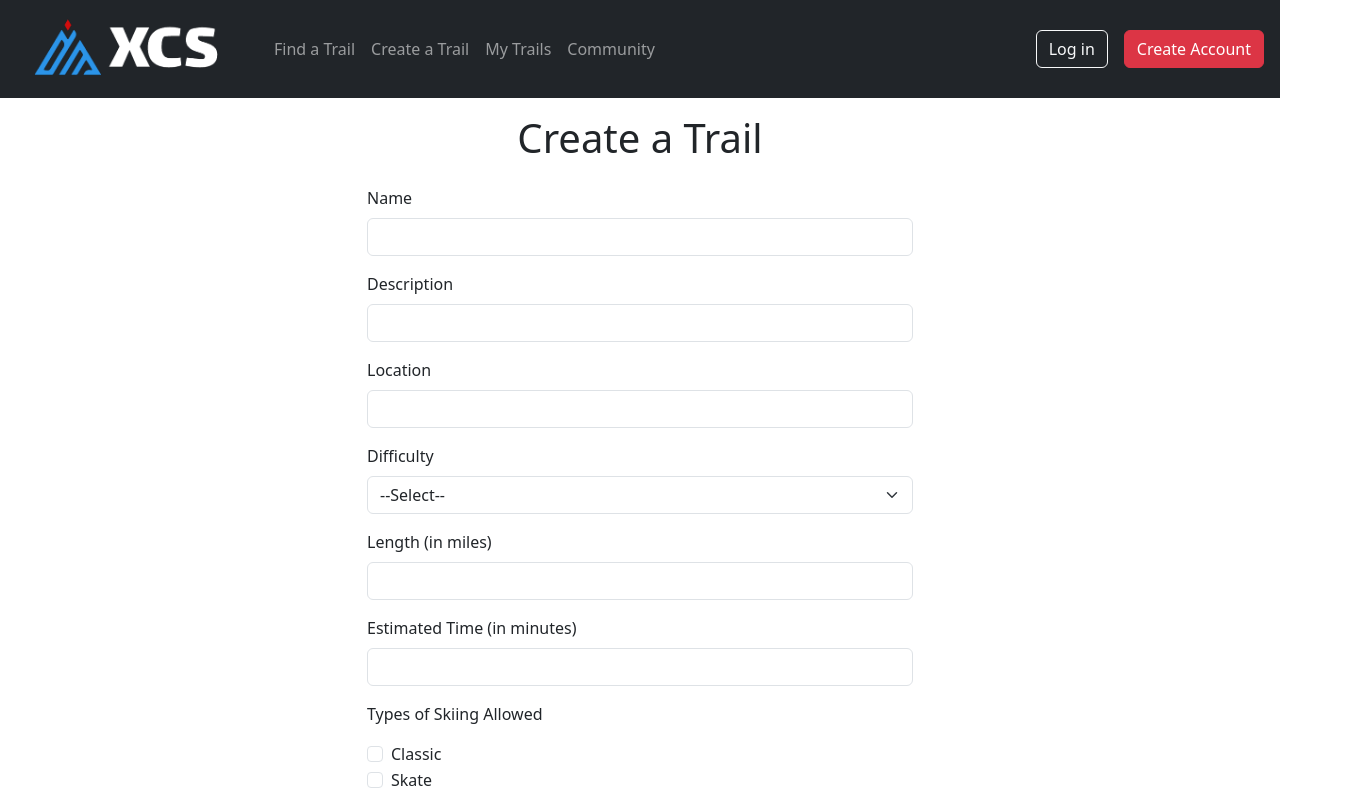
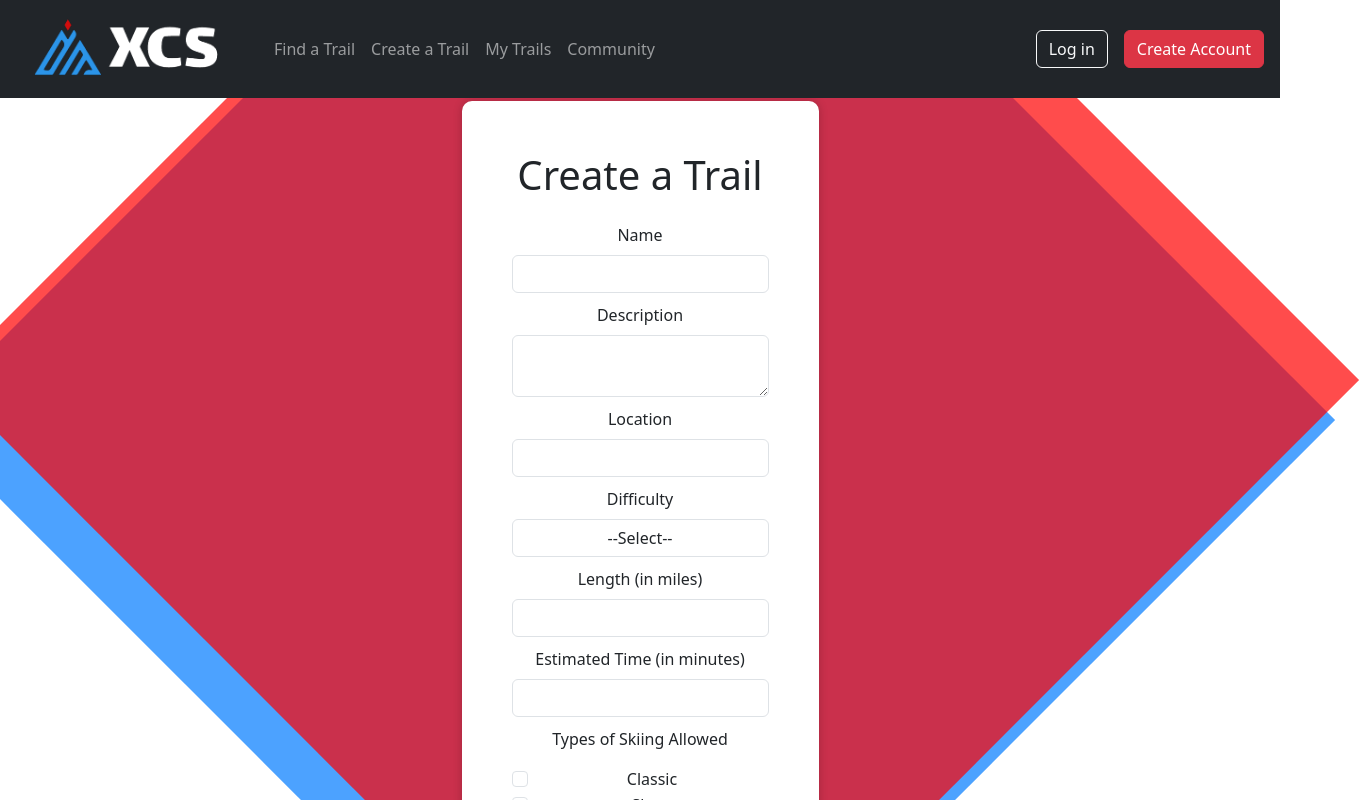
Before and after one commit to kmaule15/xcski-frontend, a React (Create React App) app: page /createtrail in a window 1280 px wide. Shown: the top 800 px of the page, 1359 px wide, since content can reach past the window. Built offline with nearby package versions, Linux system fonts and the light colour scheme.

Commit message:
trail form style mirrors existing forms

```diff
--- a/package.json
+++ b/package.json
@@ -3,6 +3,7 @@
   "version": "0.1.0",
   "private": true,
   "dependencies": {
+    "@mapbox/search-js-react": "^1.0.0-beta.18",
     "@react-google-maps/api": "^2.19.2",
     "@testing-library/jest-dom": "^5.17.0",
     "@testing-library/react": "^13.4.0",
--- /dev/null
+++ b/src/components/Trail/CreateTrails/CreateTrail.css
@@ -0,0 +1,12 @@
+.form {
+  background-color: #fff;
+  padding: 50px;
+  border-radius: 10px;
+  box-shadow: 0px 0px 10px rgba(0, 0, 0, 0.2);
+  text-align: center;
+  margin: 50px;
+}
+
+select.form-control {
+  text-align: center;
+}
--- a/src/components/Trail/CreateTrails/CreateTrail.tsx
+++ b/src/components/Trail/CreateTrails/CreateTrail.tsx
@@ -1,4 +1,7 @@
 import React, { useState } from "react";
+import { Container, Form, Button } from "react-bootstrap";
+import "./CreateTrail.css";
+import "../../Login/BackgroundSquares.css";
 
 const CreateTrail = () => {
   const [name, setName] = useState<string>("");
@@ -72,46 +75,45 @@ const CreateTrail = () => {
   };
 
   return (
-    <>
-      <h1 className="text-center mb-4">Create a Trail</h1>
-      <div className="container">
-        <div className="row justify-content-center">
-          <div className="col-md-6">
-            <form onSubmit={handleSubmit}>
-              <div className="mb-3">
-                <label className="form-label">Name</label>
-                <input
+    <Container className="vh-100 d-flex justify-content-center align-items-center">
+      <div className="form">
+        <div className="text-center mb-4">
+          <h1>Create a Trail</h1>
+        </div>
+        <Form onSubmit={handleSubmit} className="mt-4">
+          <Form.Group controlId="formName">
+            <Form.Label>Name</Form.Label>
+            <Form.Control
               type="text"
-                  className="form-control"
               value={name}
               onChange={(e) => setName(e.target.value)}
             />
-              </div>
+          </Form.Group>
 
-              <div className="mb-3">
-                <label className="form-label">Description</label>
-                <input
-                  type="text"
-                  className="form-control"
+          <Form.Group controlId="formDescription">
+            <Form.Label>Description</Form.Label>
+            <Form.Control
+              as="textarea"
+              rows={2}
+              maxLength={300}
               value={description}
               onChange={(e) => setDescription(e.target.value)}
             />
-              </div>
+          </Form.Group>
 
-              <div className="mb-3">
-                <label className="form-label">Location</label>
-                <input
+          <Form.Group>
+            <Form.Label>Location</Form.Label>
+            <Form.Control
               type="text"
-                  className="form-control"
               value={location}
               onChange={(e) => setLocation(e.target.value)}
             />
-              </div>
+          </Form.Group>
 
-              <div className="mb-3">
-                <label className="form-label">Difficulty</label>
-                <select
-                  className="form-select"
+          <Form.Group>
+            <Form.Label>Difficulty</Form.Label>
+            <Form.Control
+              as="select"
               value={difficulty}
               onChange={(e) => setDifficulty(e.target.value)}
             >
@@ -119,69 +121,55 @@ const CreateTrail = () => {
               <option value="Easy">Easy</option>
               <option value="Medium">Medium</option>
               <option value="Difficult">Difficult</option>
-                </select>
-              </div>
+            </Form.Control>
+          </Form.Group>
 
-              <div className="mb-3">
-                <label className="form-label">Length (in miles)</label>
-                <input
+          <Form.Group>
+            <Form.Label>Length (in miles)</Form.Label>
+            <Form.Control
               type="text"
-                  className="form-control"
               value={length ?? ""}
               onChange={(e) => setLength(Number(e.target.value))}
             />
-              </div>
+          </Form.Group>
 
-              <div className="mb-3">
-                <label className="form-label">
-                  Estimated Time (in minutes)
-                </label>
-                <input
+          <Form.Group>
+            <Form.Label>Estimated Time (in minutes)</Form.Label>
+            <Form.Control
               type="text"
-                  className="form-control"
               value={estimatedTime ?? ""}
               onChange={(e) => setEstimatedTime(Number(e.target.value))}
             />
-              </div>
+          </Form.Group>
 
           <p>Types of Skiing Allowed</p>
-              <div className="form-check">
-                <input
-                  className="form-check-input"
+
+          <Form.Group>
+            <Form.Check
               type="checkbox"
+              label="Classic"
               value="Classic"
               onChange={handleTypesAllowedChange}
-                  id="classicCheck"
             />
-                <label className="form-check-label" htmlFor="classicCheck">
-                  Classic
-                </label>
-              </div>
-              <div className="form-check">
-                <input
-                  className="form-check-input"
+            <Form.Check
               type="checkbox"
+              label="Skate"
               value="Skate"
               onChange={handleTypesAllowedChange}
-                  id="skateCheck"
             />
-                <label className="form-check-label" htmlFor="skateCheck">
-                  Skate
-                </label>
-              </div>
+          </Form.Group>
           {isSuccess && (
             <div className="alert alert-success">
               Trail successfully created!
             </div>
           )}
-              <button type="submit" className="btn btn-primary mt-3">
+          <Button variant="primary" type="submit">
             Create Trail
-              </button>
-            </form>
+          </Button>
+        </Form>
       </div>
-        </div>
-      </div>
-    </>
+      <div className="squares-background"></div>
+    </Container>
   );
 };
 
```
Also changed, not shown: 1 other file (tests, documents, lock files or other folders). Lines whose indentation alone changed are shown as unchanged.
